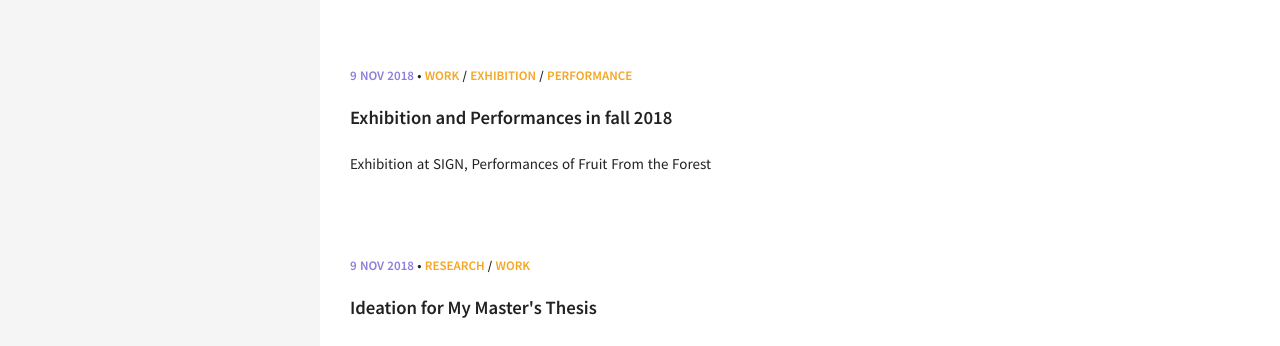
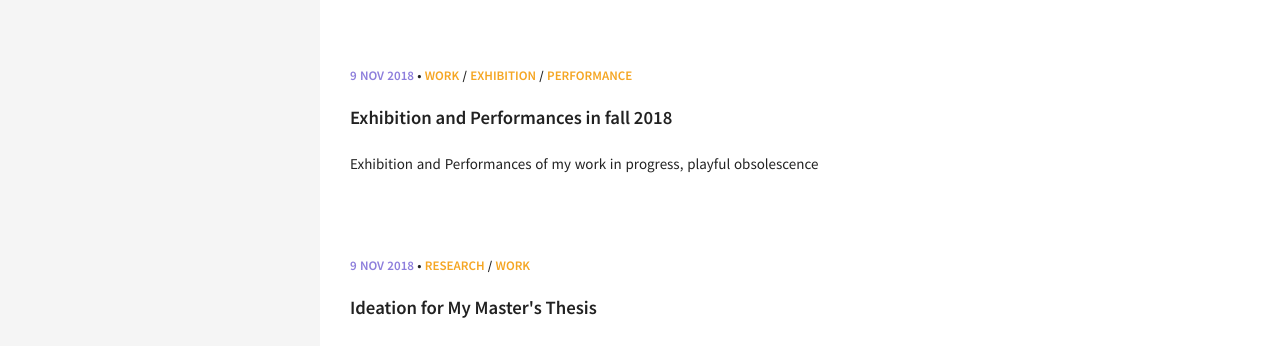
Before and after one commit to lucid2713/blog, a Jekyll site: the page built from index.html, in a window 1280 px wide. Shown: the top 346 px of the page. Built offline with Jekyll 4.4.1, drawn with Linux system fonts in a browser that asks for light colours.

Commit message:
Update 2018-11-09-exhibition-and-performance-on-November.md

```diff
--- a/_posts/2018-11-09-exhibition-and-performance-on-November.md
+++ b/_posts/2018-11-09-exhibition-and-performance-on-November.md
@@ -1,7 +1,7 @@
 ---
 layout: post
 title: Exhibition and Performances in fall 2018
-excerpt: "Exhibition at SIGN, Performances of Fruit From the Forest"
+excerpt: "Exhibition and Performances of my work in progress, playful obsolescence"
 tags: [E-waste, SIGN, TutTotTud, Fruit From the Forest, WORM, Unmake Lab]
 categories: [work, exhibition, performance]
 modified: 2019-01-02
```
